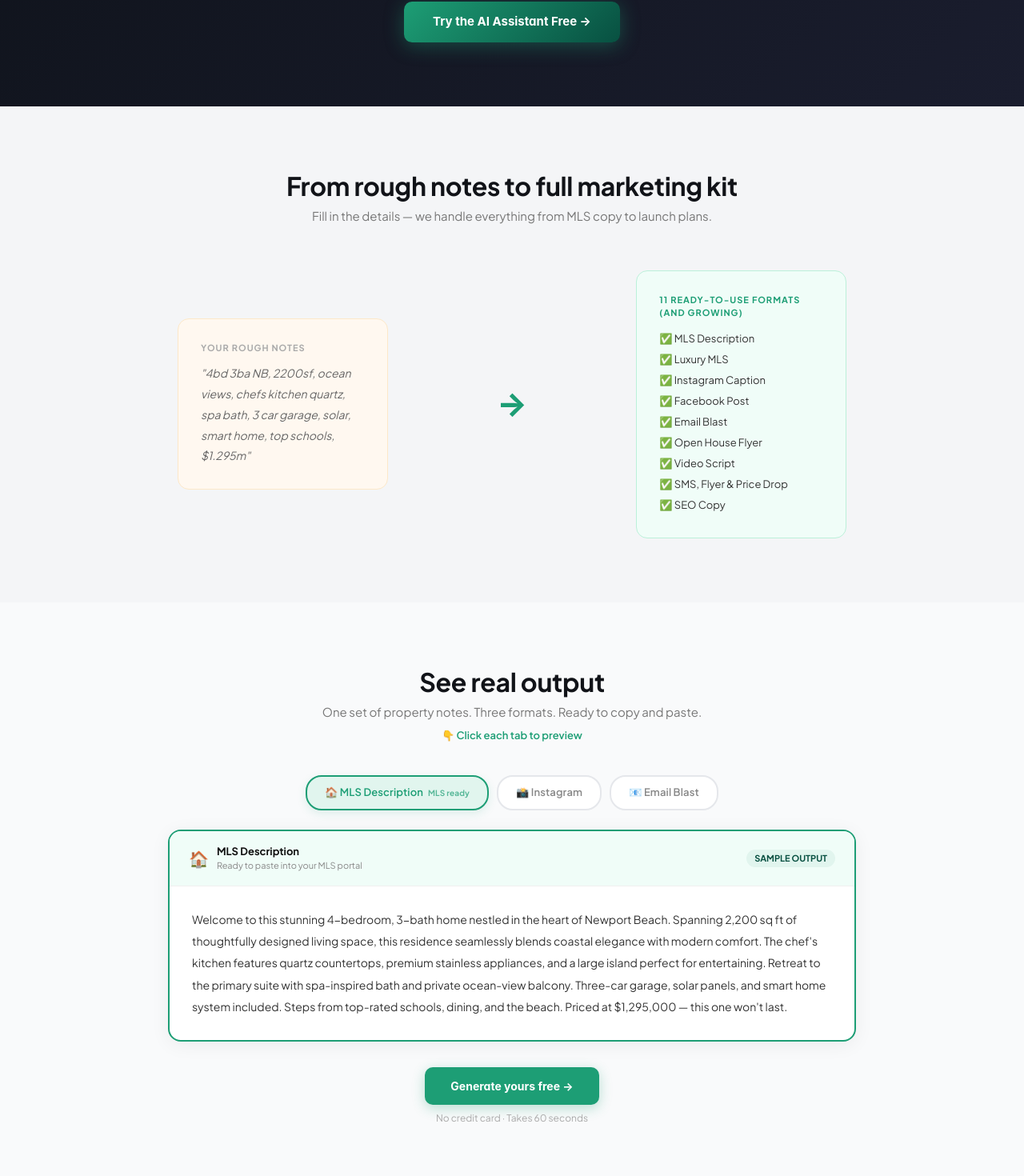
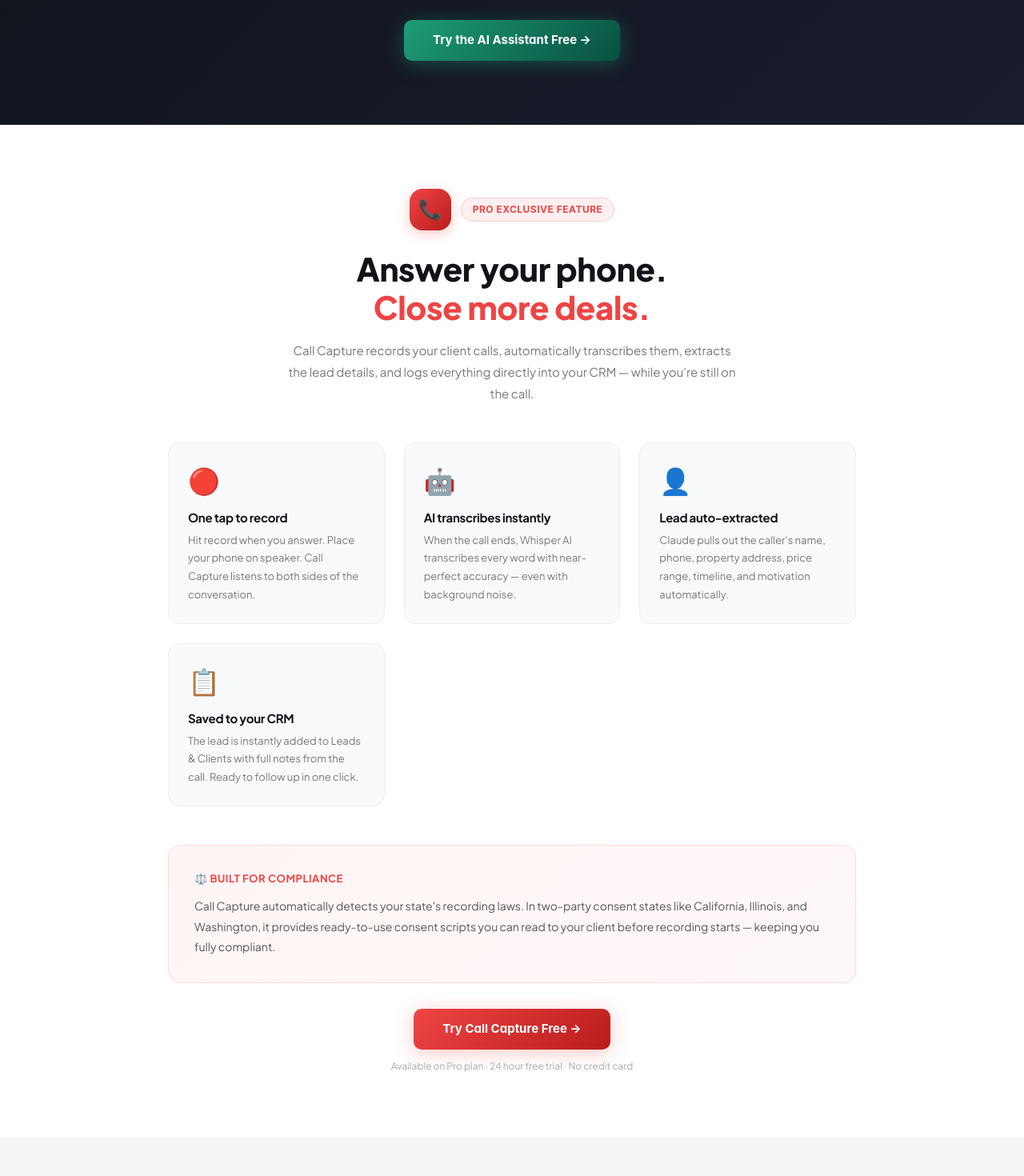
Before and after one commit to APD013/listing-whisperer, a Next.js app: page / in a window 1280 px wide. Shown: the part 3643-5113 px from the top of the page at 80% size. Built offline with nearby package versions, Linux system fonts and the light colour scheme; no server answers.

Commit message:
Add Call Capture to homepage - features grid, pricing, comparison, dedicated section

```diff
--- a/src/app/page.tsx
+++ b/src/app/page.tsx
@@ -193,6 +193,7 @@ export default function Home() {
               {icon:'👥',title:'Leads & CRM',desc:'Track your pipeline, manage contacts, and stay on top of every client relationship.'},
               {icon:'✦',title:'AI Chat Assistant',desc:'Ask anything about real estate or your listings. Your always-on AI assistant built for agents.'},
               {icon:'📞',title:'Scripts Library',desc:'Cold call, door knock, FSBO, and expired listing scripts — ready to use and AI-customized for your market.'},
+              {icon:'🎙️',title:'Call Capture',desc:'Answer your phone, close more deals. Record client calls, auto-transcribe, and instantly log lead details to your CRM. Pro only.',},
             ].map(({icon,title,desc}) => (
               <div key={title} style={{background:'#f8fafc',borderRadius:'14px',padding:'1.5rem',border:'1px solid #eee',transition:'all 0.2s'}}
                 onMouseOver={e => {e.currentTarget.style.borderColor='#1D9E75';e.currentTarget.style.boxShadow='0 4px 20px rgba(29,158,117,0.1)'}}
@@ -238,6 +239,54 @@ export default function Home() {
             style={{display:'inline-block',background:'linear-gradient(135deg,#1D9E75,#085041)',color:'#fff',padding:'14px 36px',borderRadius:'10px',textDecoration:'none',fontWeight:'700',fontSize:'15px',boxShadow:'0 4px 24px rgba(29,158,117,0.4)'}}>
             Try the AI Assistant Free →
           </a>
+        </div>
+      </section>
+
+      {/* CALL CAPTURE SECTION */}
+      <section style={{padding:'5rem 2rem',background:'#fff'}}>
+        <div style={{maxWidth:'860px',margin:'0 auto'}}>
+          <div style={{display:'flex',alignItems:'center',justifyContent:'center',gap:'12px',marginBottom:'1.5rem'}}>
+            <div style={{width:'52px',height:'52px',background:'linear-gradient(135deg,#ef4444,#b91c1c)',borderRadius:'16px',display:'flex',alignItems:'center',justifyContent:'center',fontSize:'24px',boxShadow:'0 4px 16px rgba(239,68,68,0.3)'}}>📞</div>
+            <div style={{display:'inline-flex',alignItems:'center',gap:'6px',background:'rgba(239,68,68,0.08)',color:'#ef4444',fontSize:'12px',fontWeight:'700',padding:'5px 14px',borderRadius:'20px',letterSpacing:'0.5px',border:'1px solid rgba(239,68,68,0.2)'}}>
+              PRO EXCLUSIVE FEATURE
+            </div>
+          </div>
+          <h2 style={{textAlign:'center',fontSize:'clamp(1.75rem, 4vw, 2.5rem)',fontWeight:'800',marginBottom:'1rem',letterSpacing:'-0.3px'}}>
+            Answer your phone.<br/>
+            <span style={{color:'#ef4444'}}>Close more deals.</span>
+          </h2>
+          <p style={{textAlign:'center',fontSize:'15px',color:'#777',maxWidth:'560px',margin:'0 auto 3rem',lineHeight:'1.8'}}>
+            Call Capture records your client calls, automatically transcribes them, extracts the lead details, and logs everything directly into your CRM — while you're still on the call.
+          </p>
+          <div style={{display:'grid',gridTemplateColumns:'repeat(auto-fit, minmax(220px, 1fr))',gap:'1.5rem',marginBottom:'3rem'}}>
+            {[
+              {icon:'🔴',title:'One tap to record',desc:'Hit record when you answer. Place your phone on speaker. Call Capture listens to both sides of the conversation.'},
+              {icon:'🤖',title:'AI transcribes instantly',desc:'When the call ends, Whisper AI transcribes every word with near-perfect accuracy — even with background noise.'},
+              {icon:'👤',title:'Lead auto-extracted',desc:'Claude pulls out the caller\'s name, phone, property address, price range, timeline, and motivation automatically.'},
+              {icon:'📋',title:'Saved to your CRM',desc:'The lead is instantly added to Leads & Clients with full notes from the call. Ready to follow up in one click.'},
+            ].map(({icon,title,desc}) => (
+              <div key={title} style={{background:'#f8fafc',borderRadius:'14px',padding:'1.5rem',border:'1px solid #eee',transition:'all 0.2s'}}
+                onMouseOver={e => {e.currentTarget.style.borderColor='#ef4444';e.currentTarget.style.boxShadow='0 4px 20px rgba(239,68,68,0.08)'}}
+                onMouseOut={e => {e.currentTarget.style.borderColor='#eee';e.currentTarget.style.boxShadow='none'}}>
+                <div style={{fontSize:'2rem',marginBottom:'12px'}}>{icon}</div>
+                <h3 style={{fontSize:'15px',fontWeight:'700',marginBottom:'8px'}}>{title}</h3>
+                <p style={{fontSize:'13px',color:'#777',lineHeight:'1.75',margin:'0'}}>{desc}</p>
+              </div>
+            ))}
+          </div>
+          <div style={{background:'linear-gradient(135deg,#fff5f5,#fff8f8)',border:'1px solid rgba(239,68,68,0.15)',borderRadius:'16px',padding:'2rem',marginBottom:'2rem'}}>
+            <p style={{fontSize:'13px',fontWeight:'700',color:'#ef4444',margin:'0 0 12px',letterSpacing:'0.5px'}}>⚖️ BUILT FOR COMPLIANCE</p>
+            <p style={{fontSize:'14px',color:'#555',lineHeight:'1.8',margin:'0'}}>
+              Call Capture automatically detects your state's recording laws. In two-party consent states like California, Illinois, and Washington, it provides ready-to-use consent scripts you can read to your client before recording starts — keeping you fully compliant.
+            </p>
+          </div>
+          <div style={{textAlign:'center'}}>
+            <a href="/signup"
+              style={{display:'inline-block',background:'linear-gradient(135deg,#ef4444,#b91c1c)',color:'#fff',padding:'14px 36px',borderRadius:'10px',textDecoration:'none',fontWeight:'700',fontSize:'15px',boxShadow:'0 4px 24px rgba(239,68,68,0.3)',marginBottom:'12px'}}>
+              Try Call Capture Free →
+            </a>
+            <p style={{fontSize:'12px',color:'#aaa',margin:'0'}}>Available on Pro plan · 24 hour free trial · No credit card</p>
+          </div>
         </div>
       </section>
 
@@ -398,6 +447,7 @@ export default function Home() {
                 <li>Agent portfolio page</li>
                 <li>AI chat assistant</li>
                 <li>Follow-up tools</li>
+                <li>Call Capture — auto-log calls</li>
               </ul>
             </div>
           </div>
@@ -450,6 +500,7 @@ export default function Home() {
               <li>✅ Agent portfolio page</li>
               <li>✅ AI chat assistant</li>
               <li>✅ Brand voice memory</li>
+              <li>✅ Call Capture — auto-log calls to CRM</li>
               <li>✅ Priority support</li>
             </ul>
             <a href="/signup" onClick={() => trackCTAClick('pricing_pro_cta', 'homepage')}
```
